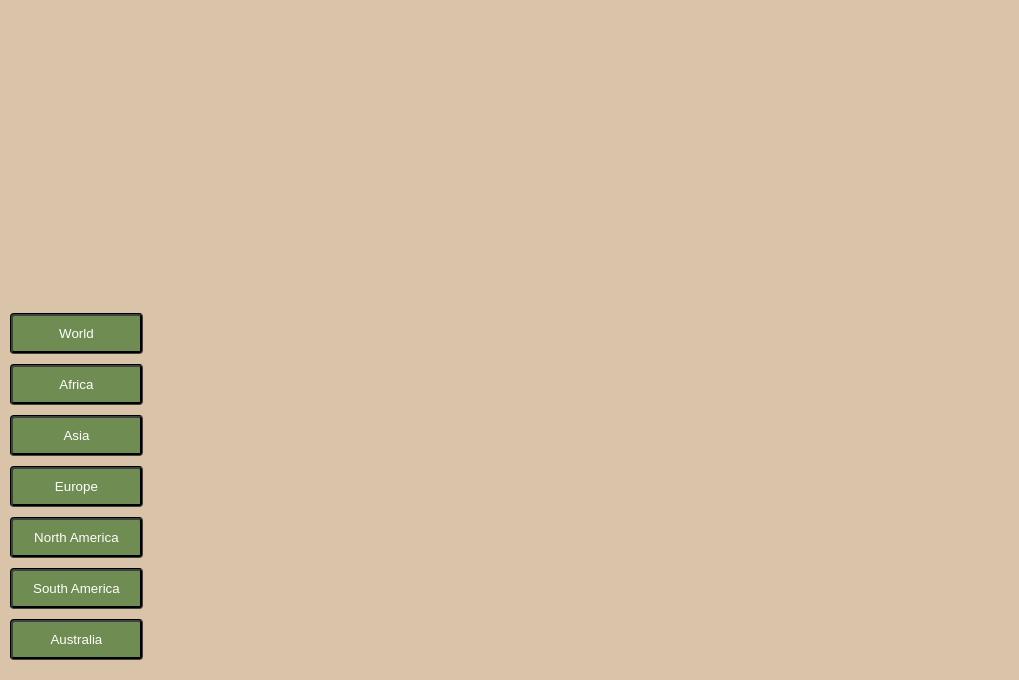
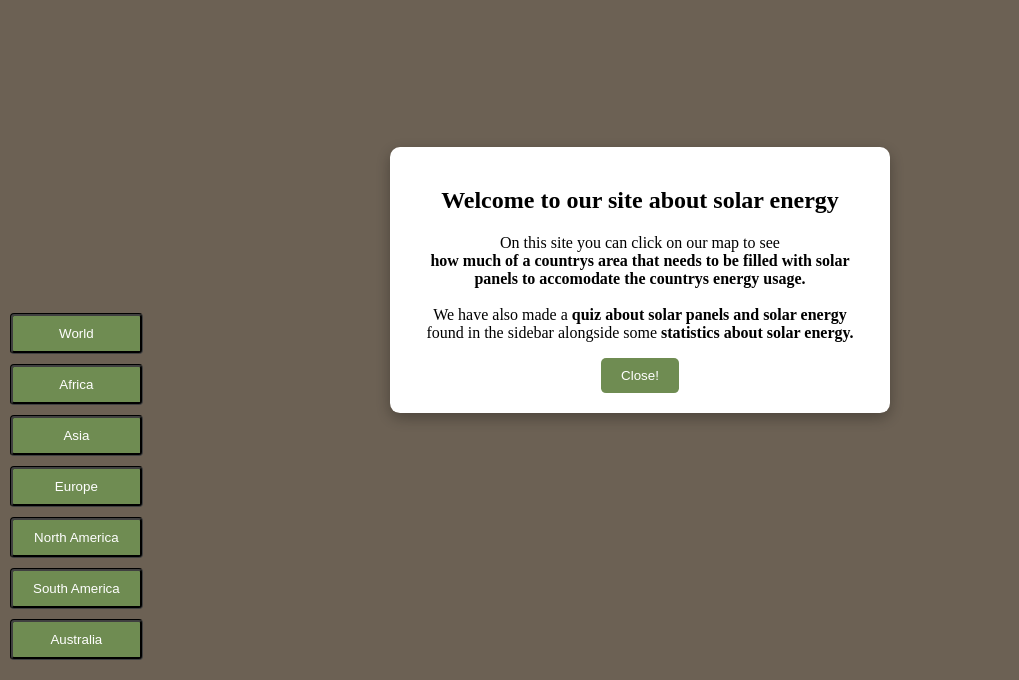
Before and after one commit to lukassloth/Group-the-whop, a website: page semesterprojekt/index.html in a window 1280 px wide. Shown: the part 120-800 px from the top of the page, without its empty margins (0-1019 px from the left). Drawn offline with nearby package versions, Linux system fonts and the light colour scheme; no server answers.

Commit message:
pop up vindue

```diff
--- a/quiz/quiz.js
+++ b/quiz/quiz.js
@@ -111,7 +111,7 @@ const myQuestions = [ // Konstant, der indeholder spørgsmålene og svarerne i e
         correctAnswer: "c" //Det korrekt svar
     },
     {
-        question: "Which country is the leader in solar enegy production?",
+        question: "Which country is the leader in solar energy production?",
         answers: {
             a: "United States of American",
             b: "Germany",
--- a/semesterprojekt/index.html
+++ b/semesterprojekt/index.html
@@ -12,6 +12,20 @@
     <script src="https://unpkg.com/topojson@3"></script>
 </head>
 <body>
+    <div id="popUpOverlay"></div>
+
+    <div id="popUp">
+        <h2 id="popUpHeader">Welcome to our site about solar energy</h2>
+        <p id="popUpText"> On this site you can click on our map to see <br>
+            <span id="bold"> how much of a countrys area that needs to be filled
+            with solar panels to accomodate the countrys energy usage.</span><br>
+            <br>
+            We have also made a <span id="bold"> quiz about solar panels and solar energy </span><br>
+            found in the sidebar alongside some <span id="bold"> statistics about solar energy.</span>
+        </p>
+        <button id="closePopUp"> Close!</button>
+    </div>
+
     <label class="hamburger-menu">
         <input type="checkbox" />
     </label>
@@ -41,8 +55,11 @@
     <!-- Kort-container -->
     <div id="map-container"></div>
 
+    <!-- Link til pop-up vinduets Javascript-fil -->
+    <script src="scripts/pop-up.js"></script>
+
     <!-- Link til kortets JavaScript-fil -->
-    <script src="your-map-script.js"></script>
+    <script src="scripts/your-map-script.js"></script>
 
     <!-- Element til visning af information -->
     <p id="demo"></p>
--- /dev/null
+++ b/semesterprojekt/scripts/pop-up.js
@@ -0,0 +1,18 @@
+document.addEventListener('DOMContentLoaded', () => {
+    const popup = document.getElementById('popUp');
+    const overlay = document.getElementById('popUpOverlay');
+    const closeButton = document.getElementById('closePopUp');
+
+    popup.style.display = 'block';
+    overlay.style.display = 'block';
+
+    closeButton.addEventListener('click', () => {
+      popup.style.display = 'none';
+      overlay.style.display = 'none';
+    });
+
+    overlay.addEventListener('click', () => {
+      popup.style.display = 'none';
+      overlay.style.display = 'none';
+    });
+  });
--- a/semesterprojekt/styles.css
+++ b/semesterprojekt/styles.css
@@ -218,3 +218,43 @@ a:hover {
 .buttons button:hover {
     background-color: #5a733f;
 }
+
+#popUp {
+  position: fixed;
+  text-align: center;
+  top: 50%;
+  left: 50%;
+  transform: translate(-50%, -50%);
+  width: 500px;
+  background: white;
+  padding: 20px;
+  box-shadow: 0 5px 15px rgba(0,0,0,0.3);
+  border-radius: 10px;
+  z-index: 1000;
+  display: none;
+}
+#popUpOverlay {
+  position: fixed;
+  top: 0;
+  left: 0;
+  width: 100%;
+  height: 100%;
+  background: rgba(0,0,0,0.5);
+  z-index: 999;
+  display: none;
+}
+#closePopUp {
+  background: #6f8c52;
+  color: white;
+  border: none;
+  padding: 10px 20px;
+  cursor: pointer;
+  border-radius: 5px;
+}
+#closePopUp button:hover {
+  background: #0056b3;
+}
+
+#bold{
+  font-weight: bold;
+}
--- a/semesterprojekt/sidebar.js
+++ b/ubrugt/sidebar.js
@@ -1,4 +1,4 @@
-function toggleSidebar() {
+/*function toggleSidebar() {
     const sidebar = document.getElementById('sidebar');
     sidebar.classList.toggle('open'); // Toggler mellem åben og lukket tilstand
-}
+}*/
```
Also changed, not shown: semesterprojekt/scripts/your-map-script.js (renamed from semesterprojekt/your-map-script.js).
